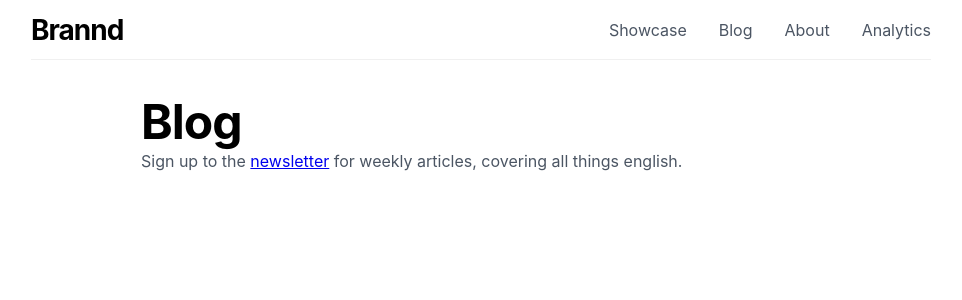
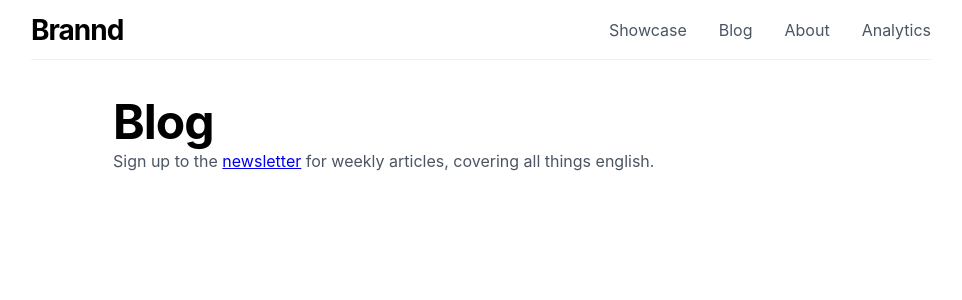
Before and after one commit to mrxnn/uzzn-w, a Next.js app: page / in a window 1280 px wide. Shown: the top 300 px of the page, without its empty margins (159-1121 px from the left). Built offline with nearby package versions, Linux system fonts and the light colour scheme.

Commit message:
container size update

```diff
--- a/pages/index.js
+++ b/pages/index.js
@@ -16,7 +16,8 @@ export default function Home() {
       <Container>
         <Heading1>Blog</Heading1>
         <Text>
-          Sign up to the <Link href="/newsletter"><a>newsletter</a></Link> for weekly articles, covering all things english.
+          Sign up to the <Link href="/newsletter"><a>newsletter</a></Link> for weekly articles,
+          covering all things english.
         </Text>
       </Container>
     </div>
--- a/styles/components.js
+++ b/styles/components.js
@@ -20,7 +20,7 @@ export const Text = styled.p`
 //container
 export const Container = styled.div`
   width: 90%;
-  max-width: 680px;
+  max-width: 736px;
   margin: 0 auto;
 `;
 
```
